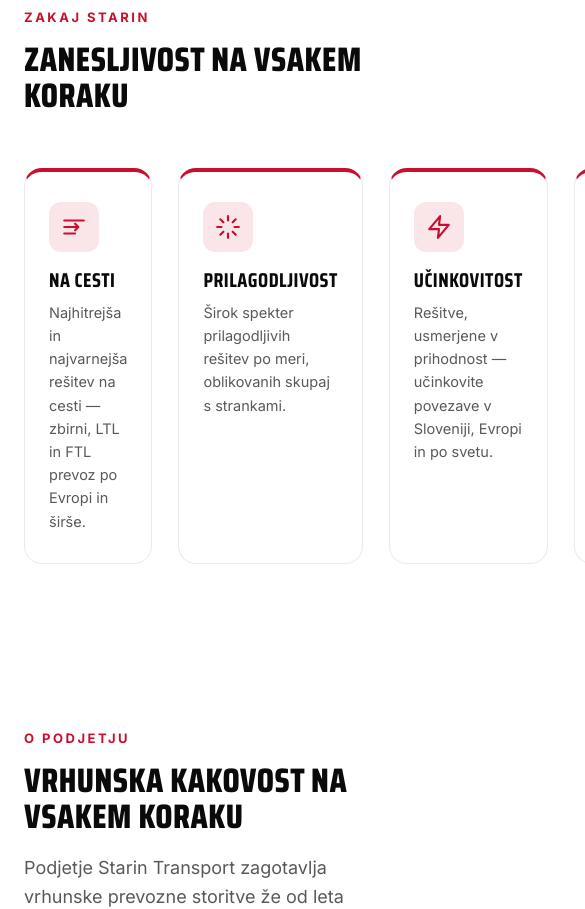
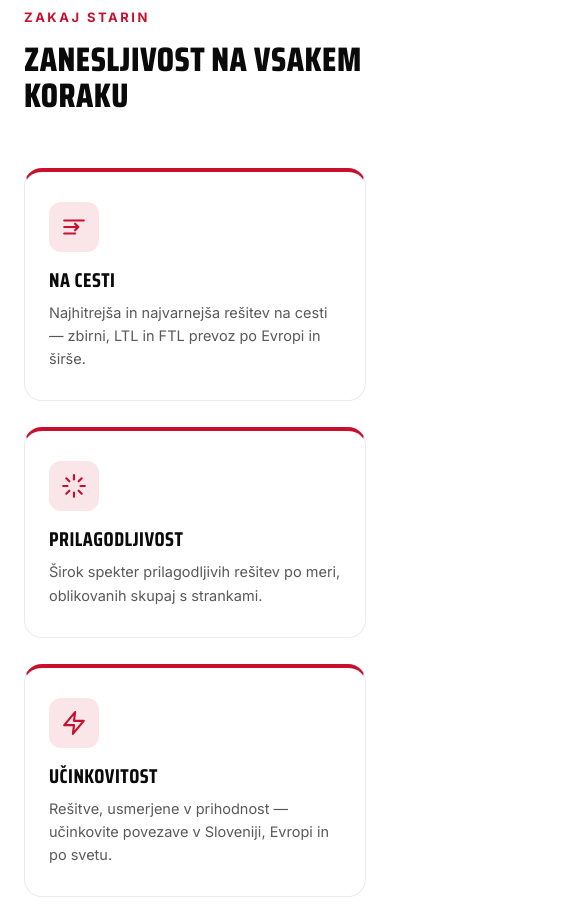
Before and after one commit to josts03/starin-transport, a plain HTML site: page index.html in a window 390 px wide. Shown: the part 1765-2674 px from the top of the page, 585 px wide, since content can reach past the window. Drawn offline with Linux system fonts and the light colour scheme.

Commit message:
Update index.html

```diff
--- a/index.html
+++ b/index.html
@@ -310,6 +310,7 @@
   .burger{display:flex}
   .about{grid-template-columns:1fr;gap:36px}
   .cards,.vcards{grid-template-columns:1fr}
+  .feat-grid{grid-template-columns:repeat(2,1fr)}
   .ind-grid{grid-template-columns:repeat(3,1fr)}
   .gs-grid{gap:40px 20px}
   .flip-grid{grid-template-columns:repeat(2,1fr)}
@@ -322,6 +323,7 @@
 }
 @media(max-width:560px){
   .ind-grid{grid-template-columns:repeat(2,1fr)}
+  .feat-grid{grid-template-columns:1fr}
   .gs-grid{grid-template-columns:repeat(2,1fr);gap:36px 16px}
   .flip-grid{grid-template-columns:1fr}
   .team{grid-template-columns:1fr}
```
